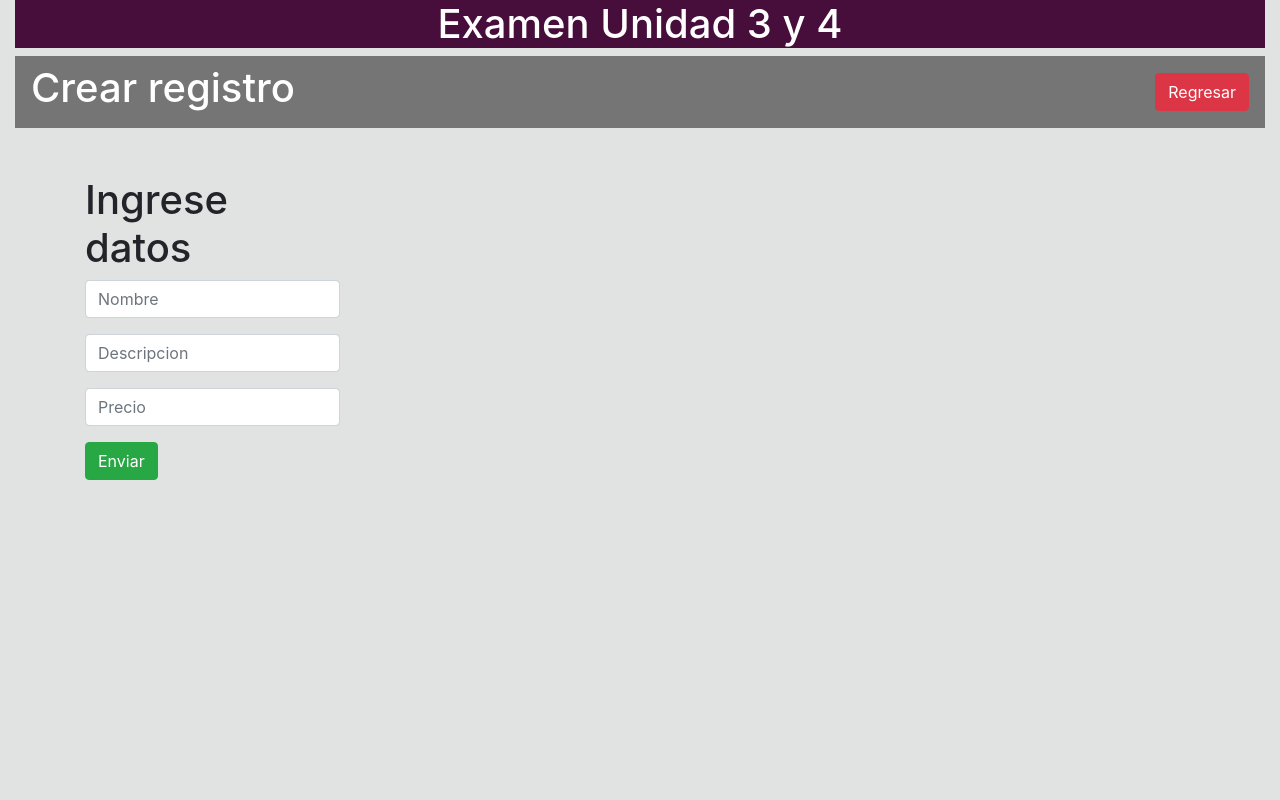
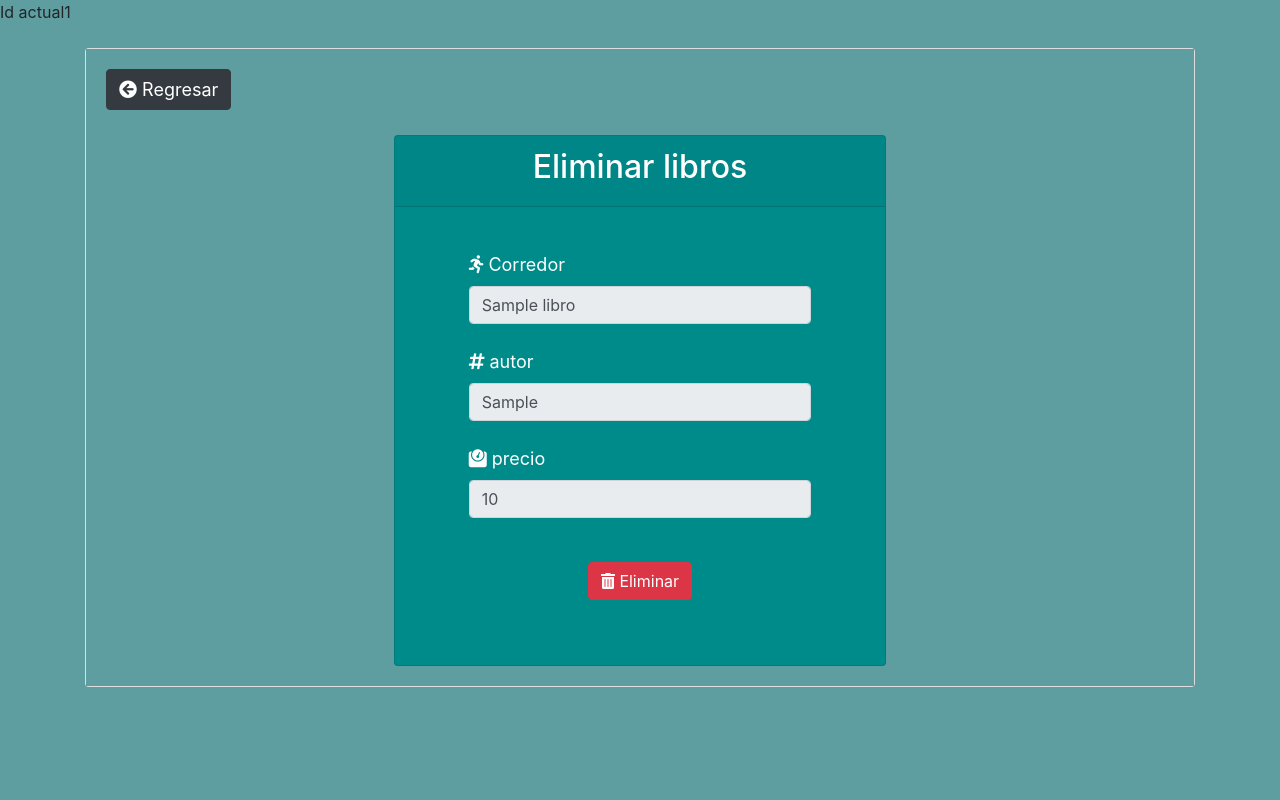
Before and after one commit to kiritozero117/proyecto-web, a PHP site: page /crear.php?id=1 in a window 1280 px wide. Run offline with PHP 8.4, Linux system fonts and the light colour scheme; tables that the repository leaves empty or names only in its code hold one stand-in row (values such as "Sample post"); some libraries are stand-ins or nearby versions.

Commit message:
crea,elimina

```diff
--- a/EXU3U4/crear.php
+++ b/EXU3U4/crear.php
@@ -1,106 +1,100 @@
+<?php
+$servidor = "localhost";
+$usuario = "root";
+$pwd = "";
+$nombreBD = "examenu3u4";
+$conn = new mysqli($servidor, $usuario, $pwd, $nombreBD);
+
+if (!$conn) {
+    echo 'Error de conexión: ' . mysqli_connect_error();
+}
+$id = $_GET['id'];
+echo 'Id actual'.$id;
+//Iniciar sesión
+$sql = "SELECT titulo, autor, precio FROM libros "
+    . "WHERE id = '$id'";
+
+$resultado = mysqli_query($conn, $sql);
+if ($resultado->num_rows == 1) {
+    session_start();
+    $libros = mysqli_fetch_assoc($resultado);
+}
+if (isset($_POST['submit'])) {
+
+    $id_corredor = mysqli_real_escape_string($conn, $_POST['id']);
+
+
+    $sql = "DELETE FROM libros WHERE id = '$id_corredor'";
+    $resultado = mysqli_query($conn, $sql);
+    if ($resultado) {
+
+        header('Location: ./pagina.php');
+    } else {
+        echo "Error: " . $sql . ":" . mysqli_error($conn);
+    }
+}
+?>
+<!doctype html>
+<html lang="en">
+
 <head>
-    <title>Title</title>
+    <title>Eliminar</title>
     <!-- Required meta tags -->
     <meta charset="utf-8">
     <meta name="viewport" content="width=device-width, initial-scale=1, shrink-to-fit=no">
 
     <!-- Bootstrap CSS -->
-    <link rel="stylesheet" href="https://stackpath.bootstrapcdn.com/bootstrap/4.3.1/css/bootstrap.min.css"
-        integrity="sha384-ggOyR0iXCbMQv3Xipma34MD+dH/1fQ784/j6cY/iJTQUOhcWr7x9JvoRxT2MZw1T" crossorigin="anonymous">
+    <link rel="stylesheet" href="https://stackpath.bootstrapcdn.com/bootstrap/4.3.1/css/bootstrap.min.css" integrity="sha384-ggOyR0iXCbMQv3Xipma34MD+dH/1fQ784/j6cY/iJTQUOhcWr7x9JvoRxT2MZw1T" crossorigin="anonymous">
+    <link rel="stylesheet" href="https://pro.fontawesome.com/releases/v5.10.0/css/all.css" integrity="sha384-AYmEC3Yw5cVb3ZcuHtOA93w35dYTsvhLPVnYs9eStHfGJvOvKxVfELGroGkvsg+p" crossorigin="anonymous" />
 </head>
 
-<body>
+<body style="background-color: cadetblue">
+    <div class="container">
 
+
+        <br>
+
+        <div class="card">
+            <div class="card-body" style="background-color: cadetblue">
+                <a href="pagina.php" class="btn btn-dark" style="font-size: 18px; margin-bottom: 25px;"><i class="fa fa-arrow-circle-left"></i> Regresar </a>
+                <br>
+                <div class="row" style="border-color: white; border-radius: 15px;" align="center">
+                    <div class="offset-md-2 col-md-8 offset-md-2">
+                        <div class="card text-white" style="width: 70%; background-color: darkcyan;">
+                            <div class="card-header" align="center">
+                                <h2>Eliminar libros</h2>
+                            </div>
+                            <br>
+                            <form action="borrar.php" method="POST">
+                                <div class="card-body" align="left" style="padding-left: 15%; padding-right: 15%;">
+                                    <label style="font-size: 18px;"><i class="fa fa-running"></i> Corredor </label>
+                                    <input readonly type="text" class="form-control" id="titulo" name="titulo" value="<?php echo $libros['titulo'] ?>" />
+                                    <br>
+                                    <label style="font-size: 18px;"><i class="fa fa-hashtag"></i> autor </label>
+                                    <input readonly type="text" class="form-control" id="autor" name="autor" value="<?php echo $libros['autor'] ?>" />
+                                    <br>
+                                    <label style="font-size: 18px;"><i class="fa fa-weight"></i> precio </label>
+                                    <input readonly type="text" class="form-control" id="precio" name="precio" value="<?php echo $libros['precio'] ?>" />
+                                    <br>
+                                    <div class="form-group" style="display: none;">
+                                        <input type="number" class="form-control" id="id" name="id" value="<?php echo $id; ?>">
+                                    </div>
+                                </div>
+                                <button type="submit" class="btn btn-danger" id="submit" name='submit' style="margin-bottom: 25px;"><i class="fa fa-trash-alt"></i> Eliminar</button>
+                            </form>
+                            <br>
+                        </div>
+                    </div>
+                </div>
+            </div>
+        </div>
+
+    </div>
     <!-- Optional JavaScript -->
     <!-- jQuery first, then Popper.js, then Bootstrap JS -->
-    <script src="https://code.jquery.com/jquery-3.3.1.slim.min.js"
-        integrity="sha384-q8i/X+965DzO0rT7abK41JStQIAqVgRVzpbzo5smXKp4YfRvH+8abtTE1Pi6jizo" crossorigin="anonymous">
-    </script>
-    <script src="https://cdnjs.cloudflare.com/ajax/libs/popper.js/1.14.7/umd/popper.min.js"
-        integrity="sha384-UO2eT0CpHqdSJQ6hJty5KVphtPhzWj9WO1clHTMGa3JDZwrnQq4sF86dIHNDz0W1" crossorigin="anonymous">
-    </script>
-    <script src="https://stackpath.bootstrapcdn.com/bootstrap/4.3.1/js/bootstrap.min.js"
-        integrity="sha384-JjSmVgyd0p3pXB1rRibZUAYoIIy6OrQ6VrjIEaFf/nJGzIxFDsf4x0xIM+B07jRM" crossorigin="anonymous">
-    </script>
+    <script src="https://code.jquery.com/jquery-3.3.1.slim.min.js" integrity="sha384-q8i/X+965DzO0rT7abK41JStQIAqVgRVzpbzo5smXKp4YfRvH+8abtTE1Pi6jizo" crossorigin="anonymous"></script>
+    <script src="https://cdnjs.cloudflare.com/ajax/libs/popper.js/1.14.7/umd/popper.min.js" integrity="sha384-UO2eT0CpHqdSJQ6hJty5KVphtPhzWj9WO1clHTMGa3JDZwrnQq4sF86dIHNDz0W1" crossorigin="anonymous"></script>
+    <script src="https://stackpath.bootstrapcdn.com/bootstrap/4.3.1/js/bootstrap.min.js" integrity="sha384-JjSmVgyd0p3pXB1rRibZUAYoIIy6OrQ6VrjIEaFf/nJGzIxFDsf4x0xIM+B07jRM" crossorigin="anonymous"></script>
 </body>
 
-<body style="background-color: #e1e2e2">
-    <form method="POST">
-        <div class="container-fluid">
-            <div class="jumbotron-fluid" style="background-color: rgb(71, 13, 59);">
-                <h1 class="text-center" style="color: white">Examen Unidad 3 y 4</h1>
-            </div>
-
-            <nav class="navbar navbar-dark" style="background-color:rgb(117, 117, 117);">
-                <h1 class="text-center" style="color: white">Crear registro</h1>
-                <button class="btn btn-danger" type="submit" name="btncerrar">Regresar</button>
-                <?php
-
-                    if(isset($_POST['btncerrar']))
-                    {
-                        header('location: pagina.php');
-                    }
-                ?>
-            </nav>
-
-
-            </head>
-
-            <body>
-                <div class="container mt-5">
-                    <div class="row">
-
-                        <div class="col-md-3">
-                            <h1>Ingrese datos</h1>
-                                <input type="text" class="form-control mb-3" name="Nombre" placeholder="Nombre">
-                                <input type="text" class="form-control mb-3" name="Edad" placeholder="Descripcion">
-                                <input type="text" class="form-control mb-3" name="Peso" placeholder="Precio">
-
-                                <button name="enviar" type="submit" class="btn btn-success">Enviar</button>
-
-
-                                <?php
-
-                                if(isset($_POST['enviar']))
-                                {
-                                    $nom = $_POST['Nombre'];
-                                    $edad = $_POST['Edad'];
-                                    $peso = $_POST['Peso'];
-                                    $id=mt_rand(0,100);
-
-                                    if (! $_POST||trim($nom)=== '' ||trim($edad)=== '' ||trim($peso)=== '') {
-                                        echo "<script>alert('Llene todos los campos antes de continuar');window.location= 'crear.php' </script>";
-                                    } else{
-                                        $servidorBD = "localhost";
-                                        $usuarioBD = "root";
-                                        $pwdBD = "060999";
-                                        $nomBD = "examenu3u4";
-
-                                        $conBD = mysqli_connect($servidorBD, $usuarioBD, $pwdBD, $nomBD);
-                                        if (!$conBD) {
-                                            die("La conexión fallo: " .mysqli_connect_error());
-                                        } else {
-                                            mysqli_query($conBD, "SET NAME 'UTF8'");
-                                        }
-
-
-                                        $sql = "INSERT INTO producto VALUES ('$id','$nom','$edad','$peso')";
-                                        $res = mysqli_query($conBD, $sql);
-                                        if ($res) {
-                                            echo "Nuevo registro creado";
-                                        }
-                                        else {
-                                            echo "Error: ". $sql. ":". mysqli_error($conn);
-                                        }
-                                        header('location: pagina.php');
-                                    }
-
-                                }
-
-                                ?>
-
-
-                            </form>
-                        </div>
-
-            </body>
+</html>
```
Also changed, not shown: EXU3U4/editar.php (+16 -18 lines).
